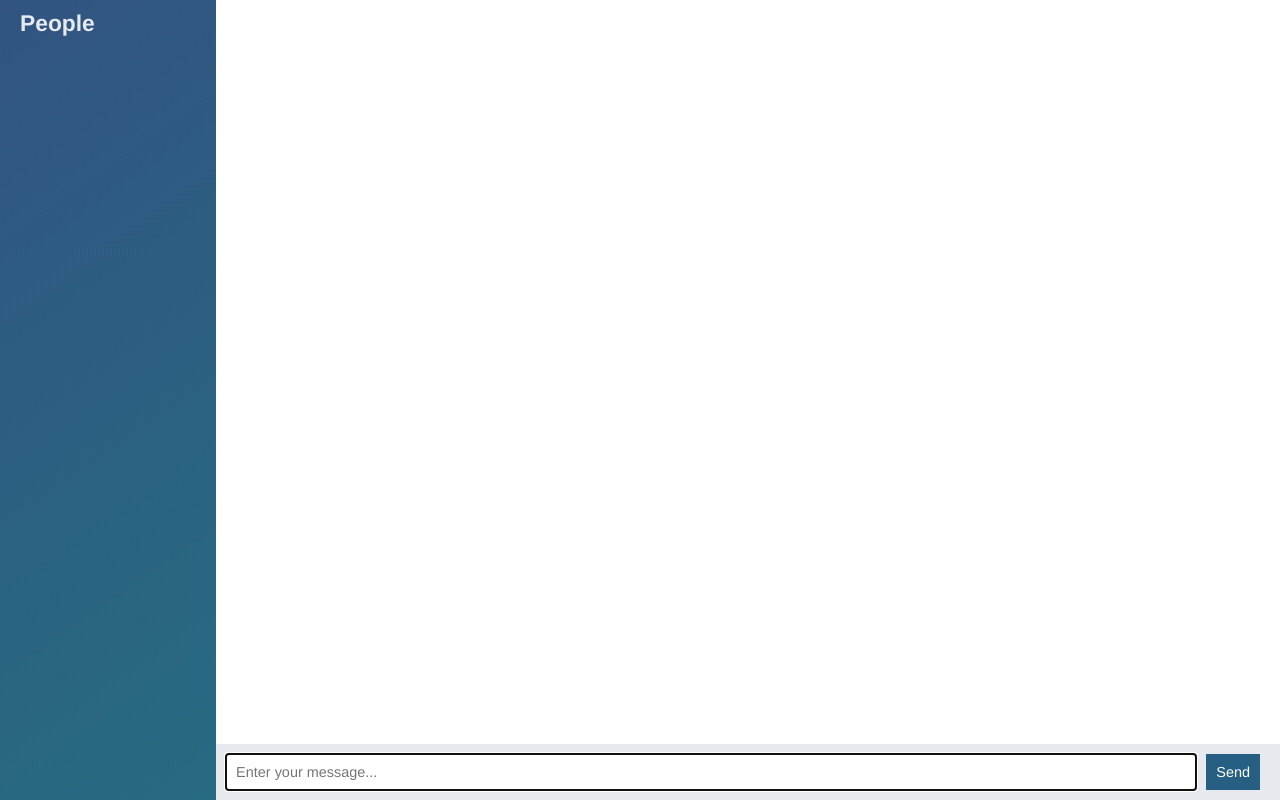
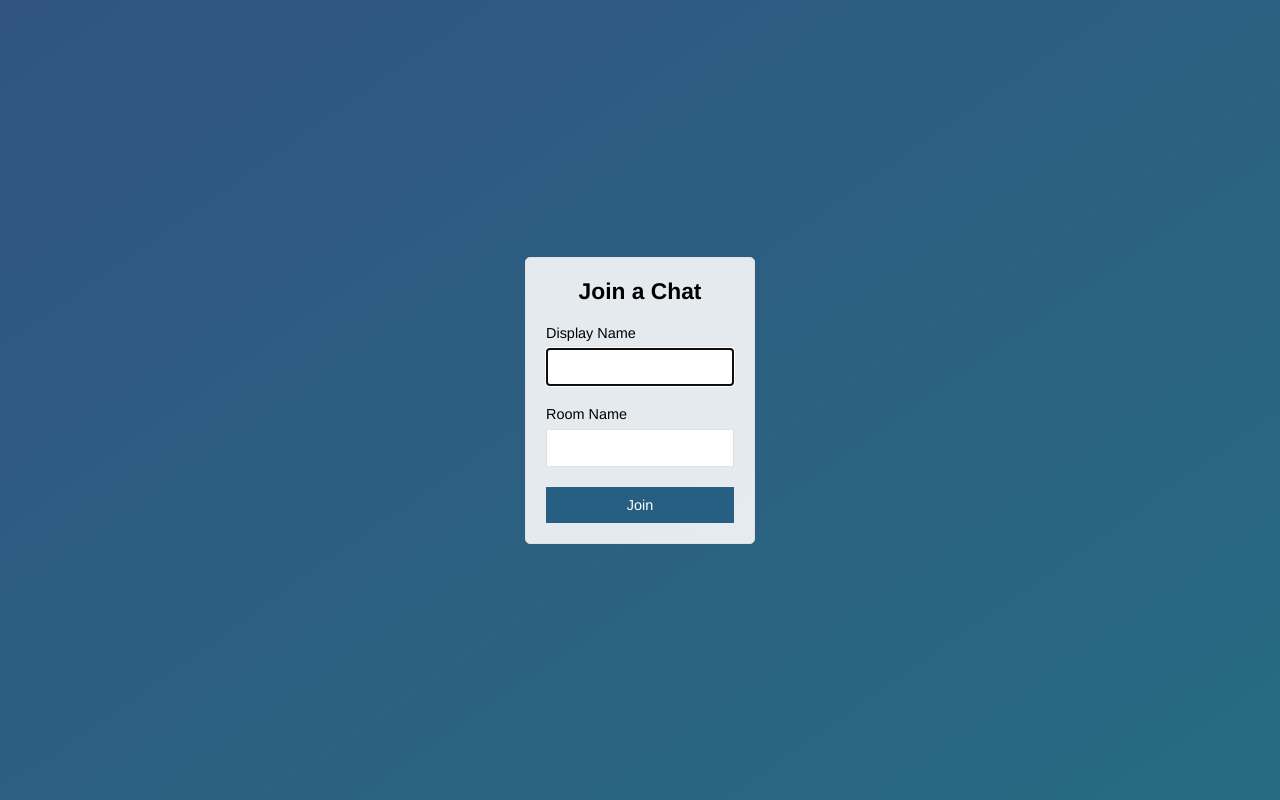
Before and after one commit to mcgraths7/node-chat-app, a website: page public/index.html in a window 1280 px wide. Drawn offline with nearby package versions, Linux system fonts and the light colour scheme; no server answers.

Commit message:
Added Landing page

```diff
--- a/public/index.html
+++ b/public/index.html
@@ -2,45 +2,29 @@
 <html lang="en">
 <head>
     <meta charset="UTF-8">
-    <title>Websockets Chat Room</title>
+    <title>Join | ChatApp</title>
+    <meta name="viewport" content="width=device-width, initial-scale=1, user-scalable=no">
     <link rel="stylesheet" href="css/styles.css">
 </head>
-<body class="chat">
-    <div class="chat__sidebar">
-        <h3>People</h3>
-        <div id="users">
+<body class="centered-form">
+    <div class="centered-form__form">
+        <form action="/chat.html">
+            <div class="form-field">
+                <h3>Join a Chat</h3>
+            </div>
 
-        </div>
+            <div class="form-field">
+                <label>Display Name</label>
+                <input type="text" name="name" autofocus autocomplete="off">
+            </div>
+            <div class="form-field">
+                <label>Room Name</label>
+                <input type="text" name="room" autocomplete="off">
+            </div>
+            <div class="form-field">
+                <button>Join</button>
+            </div>
+        </form>
     </div>
-
-    <div class="chat__main">
-        <ul id="messages" class="chat__messages"></ul>
-        <div class="chat__footer">
-            <form id="message-form">
-                <input name="message" autocomplete="off" autofocus type="text" placeholder="Enter your message..."/>
-                <button>Send</button>
-            </form>
-        </div>
-
-    </div>
-
-    <script id="message-template" type="text/template">
-        <li class="message">
-            <div class="message__title">
-                <h4>{{from}}</h4>
-                <span>[{{createdAt}}]:</span>
-            </div>
-            <div class="message__body">
-                <p>{{text}}</p>
-            </div>
-        </li>
-    </script>
-
-    <script src="/socket.io/socket.io.js"></script>
-    <script src= "./js/libs/jquery-3.3.1.min.js"></script>
-    <script src="./js/libs/moment.js"></script>
-    <script src="./js/libs/mustache.js"></script>
-    <script src="./js/index.js"></script>
 </body>
-
 </html>
```
Also changed, not shown: public/chat.html (added, +47 -0 lines), public/js/chat.js (renamed from public/js/index.js), 1 other file.
